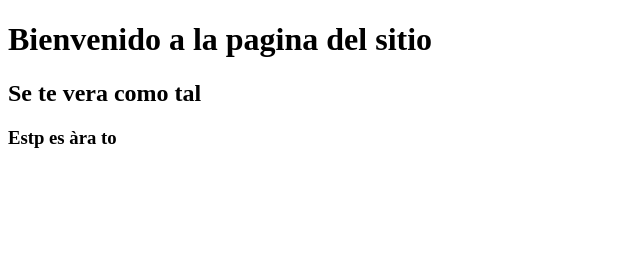
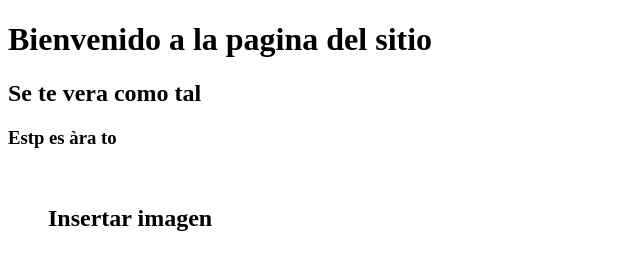
Before and after one commit to styuto/Sitio, a plain HTML site: page index.html in a window 1280 px wide. Shown: the whole page, without its empty margins (0-640 px from the left). Drawn offline with Linux system fonts and the light colour scheme.

Commit message:
Se inserto una opcion
Se inserto una opcion para agregar imagen y hace mas vicible esta seccion

```diff
--- a/index.html
+++ b/index.html
@@ -8,5 +8,12 @@
 	<h1>Bienvenido a la pagina del sitio</h1>
 	<h2>Se te vera como tal</h2>
 	<h3>Estp es àra to</h3>
+
+	<section>
+		<figure>
+			<img src="" alt="">
+			<h2>Insertar imagen</h2>
+		</figure>
+	</section>
 </body>
 </html>
```
